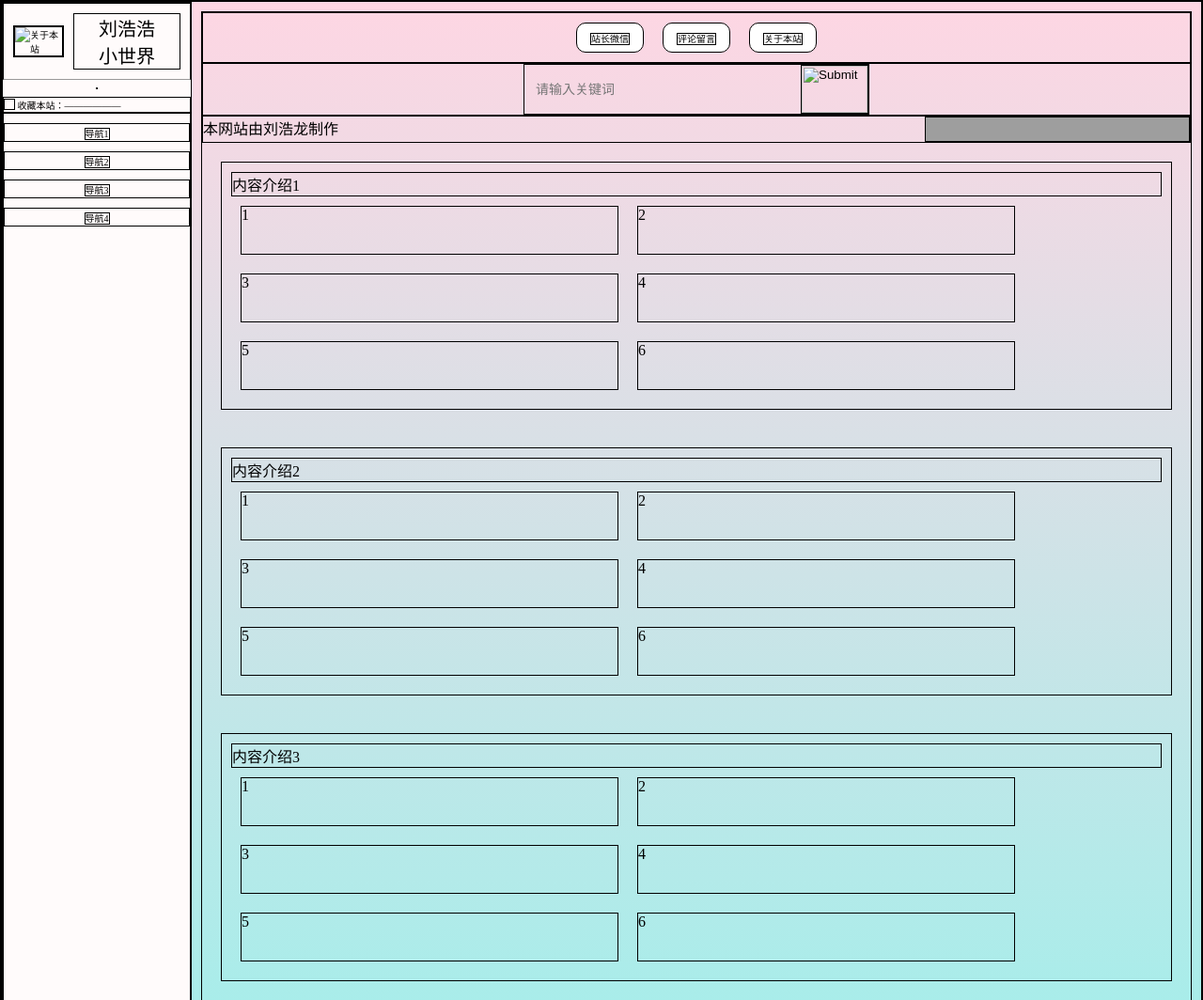
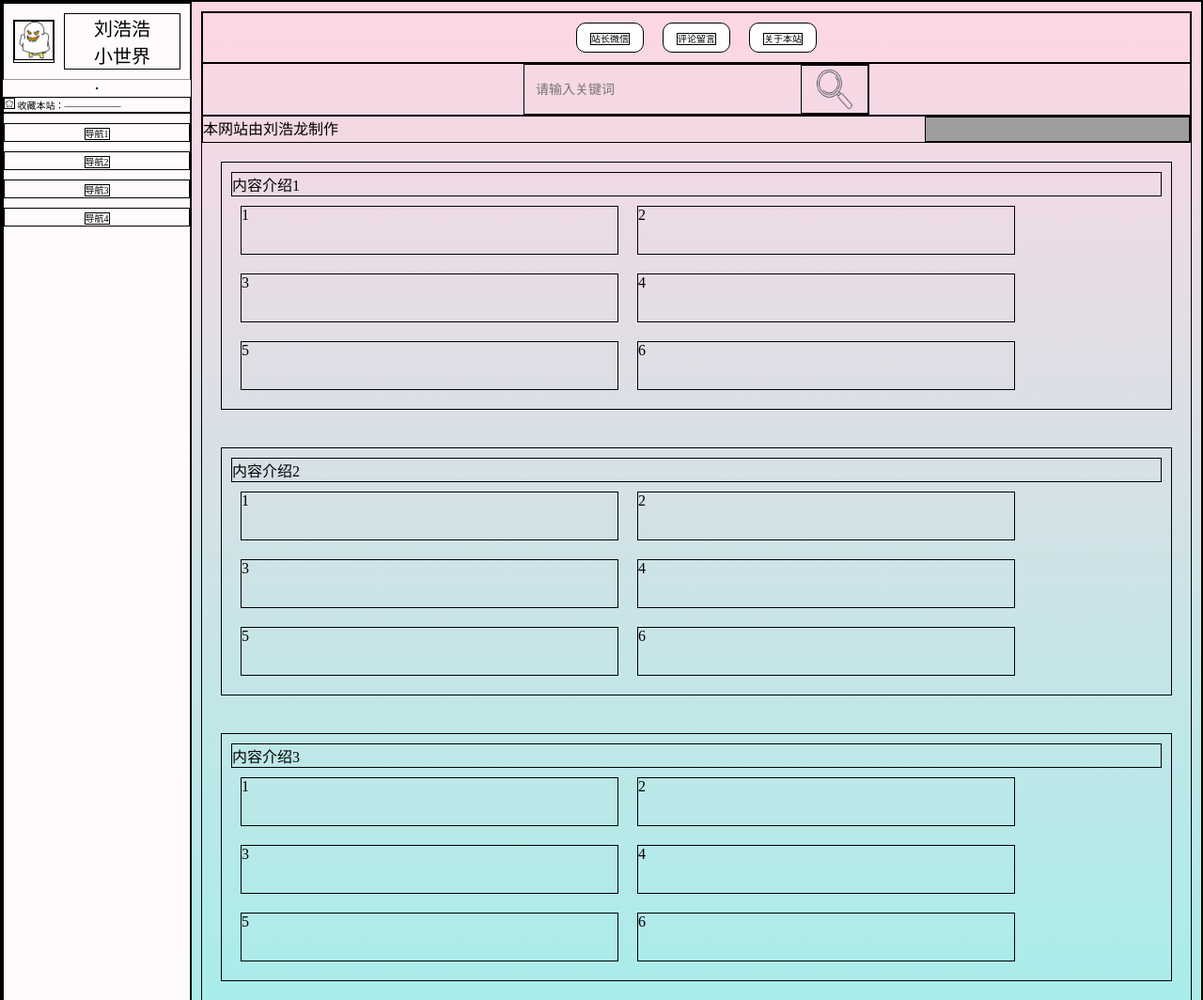
Before and after one commit to liangzaifankun/re01, a plain HTML site: page index.html in a window 1280 px wide. Shown: the top 1064 px of the page at 94% size. Drawn offline with Linux system fonts and the light colour scheme; grey boxes are pictures that could not be loaded.

Commit message:
Update index.html

```diff
--- a/index.html
+++ b/index.html
@@ -116,12 +116,12 @@
 		 border-bottom:1px solid #999;"
 		 class="flex"
 		 id="dingbu">
-		 <a href="#dingbu"><img class="run" src="img/16137913564152082.gif" width="40px" height="40px" title="关于本站" alt="关于本站"></a>
+		 <a href="#dingbu"><img class="run" src="16137913564152082.gif" width="40px" height="40px" title="关于本站" alt="关于本站"></a>
 		<div style="margin-left:10px;font-size: 20px;" class="fc">刘浩浩 小世界</div>
 		</div>
 		<hr>
 		<!-- 收藏栏 -->
-		<div style="font-size: 10px;"> <img src="img/wjx.png" width="10px" height="10px"> 收藏本站：——————</div>
+		<div style="font-size: 10px;"> <img src="wjx.png" width="10px" height="10px"> 收藏本站：——————</div>
 		<!-- 导航栏 -->
 		<div class="flex1">
 
@@ -143,7 +143,7 @@
 			<div class="flex sousuo">
 				<form class="flex " target="_blank" method="get" action="https://www.baidu.com/s">
 					<input type="text" placeholder="请输入关键词" name="word" class="search">
-					<input type="image" src="img/sousuo.png" name="搜索" class="searchimg">
+					<input type="image" src="sousuo.png" name="搜索" class="searchimg">
 				</form>
 			</div>
 			<!-- 介绍栏 -->
```
